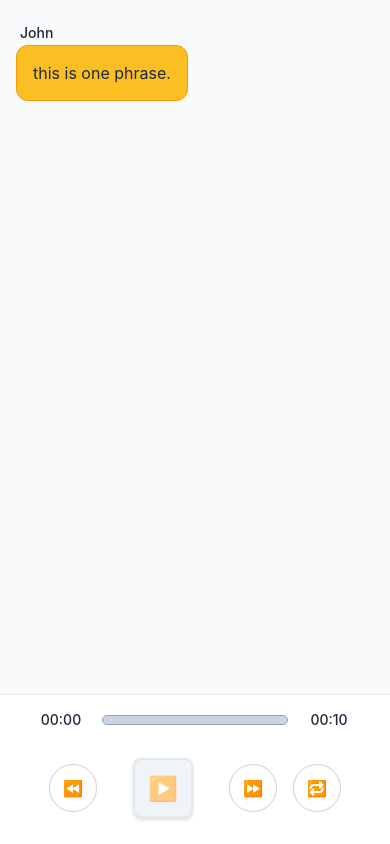
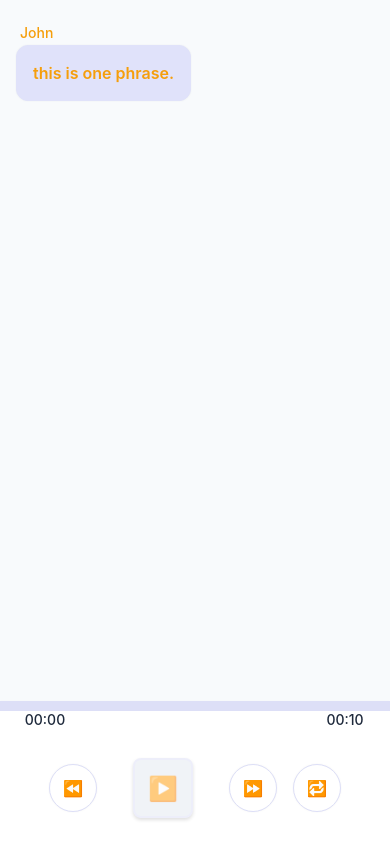
Before and after one commit to haris18896/AudioToChat, a React Native app: screen / in a window 390 px wide. Built offline with nearby package versions, Linux system fonts and the light colour scheme.

Commit message:
design has been set

```diff
--- a/src/@core/infrustructure/theme.ts
+++ b/src/@core/infrustructure/theme.ts
@@ -24,7 +24,7 @@ export const colors = {
   },
   border: {
     light: '#E2E8F0',
-    medium: '#CBD5E1',
+    medium: '#DDDFF7',
     dark: '#94A3B8',
   },
   status: {
--- a/src/components/MediaPlayer.tsx
+++ b/src/components/MediaPlayer.tsx
@@ -16,6 +16,7 @@ import {
   ControlButtonText,
   PlayPauseButtonText,
   MediaPlayerContainer,
+  MediaWrapper,
 } from '../styles/MediaPlayer';
 
 interface MediaPlayerProps {
@@ -35,20 +36,18 @@ const MediaPlayer: React.FC<MediaPlayerProps> = ({
   onTogglePlayPause,
 }) => {
   return (
+    <MediaWrapper>
+      <ProgressBar>
+        <ProgressFill
+          progress={
+            calculateProgress(audioPlayer.currentTime, audioPlayer.totalTime) *
+            100
+          }
+        />
+      </ProgressBar>
       <MediaPlayerContainer>
         <ProgressContainer>
           <ProgressText>{formatTime(audioPlayer.currentTime)}</ProgressText>
-
-        <ProgressBar>
-          <ProgressFill
-            progress={
-              calculateProgress(
-                audioPlayer.currentTime,
-                audioPlayer.totalTime,
-              ) * 100
-            }
-          />
-        </ProgressBar>
 
           <ProgressText>{formatTime(audioPlayer.totalTime)}</ProgressText>
         </ProgressContainer>
@@ -67,7 +66,10 @@ const MediaPlayer: React.FC<MediaPlayerProps> = ({
             </PlayPauseButtonText>
           </PlayPauseButton>
 
-        <ControlButton onPress={onFastForward} disabled={!audioPlayer.isLoaded}>
+          <ControlButton
+            onPress={onFastForward}
+            disabled={!audioPlayer.isLoaded}
+          >
             <ControlButtonText>⏩</ControlButtonText>
           </ControlButton>
 
@@ -76,6 +78,7 @@ const MediaPlayer: React.FC<MediaPlayerProps> = ({
           </ControlButton>
         </ControlsContainer>
       </MediaPlayerContainer>
+    </MediaWrapper>
   );
 };
 
--- a/src/components/Message.tsx
+++ b/src/components/Message.tsx
@@ -86,7 +86,13 @@ const Message: React.FC<MessageProps> = ({ message }) => {
     <Animated.View style={[animationStyles]}>
       <Animated.View style={highlightStyles}>
         <MessageContainer align={align}>
-          <SenderName sender={message.sender}>{senderName}</SenderName>
+          <SenderName
+            isCurrent={message.isCurrent}
+            isHighlighted={message.isHighlighted}
+            sender={message.sender}
+          >
+            {senderName}
+          </SenderName>
           <MessageBubble
             sender={message.sender}
             isHighlighted={message.isHighlighted}
--- a/src/styles/MediaPlayer.ts
+++ b/src/styles/MediaPlayer.ts
@@ -6,16 +6,17 @@ import {
   borderRadius,
 } from '../@core/infrustructure/theme';
 
-export const MediaPlayerContainer = styled.View`
-  background-color: ${colors.background.primary};
-  padding: ${spacing.md}px;
-  border-top-width: 1px;
-  border-top-color: ${colors.border.light};
+export const MediaWrapper = styled.View`
+  elevation: 1;
   shadow-color: ${colors.text.primary};
   shadow-offset: 0px 2px;
   shadow-opacity: 0.05;
   shadow-radius: 4px;
-  elevation: 1;
+`;
+
+export const MediaPlayerContainer = styled.View`
+  background-color: ${colors.background.primary};
+  padding-bottom: ${spacing.md}px;
 `;
 
 export const ControlsContainer = styled.View`
@@ -66,19 +67,17 @@ export const ProgressContainer = styled.View`
 
 export const ProgressBar = styled.View`
   height: 10px;
-  flex: 1;
+  overflow: hidden;
   background-color: ${colors.border.medium};
-  border-radius: ${borderRadius.round}px;
-  margin-horizontal: ${spacing.md}px;
-  overflow: hidden;
-  border: 1px solid ${colors.border.dark};
+  border: 1px solid ${colors.border.medium};
 `;
 
 export const ProgressFill = styled.View<{ progress: number }>`
-  height: 100%;
+  height: 10px;
   width: ${({ progress }: { progress: number }) => progress}%;
   background-color: ${colors.secondary.main};
-  border-radius: ${borderRadius.round}px;
+  border-top-right-radius: ${borderRadius.round}px;
+  border-bottom-right-radius: ${borderRadius.round}px;
 `;
 
 export const ProgressText = styled.Text`
--- a/src/styles/Message.ts
+++ b/src/styles/Message.ts
@@ -15,10 +15,18 @@ export const MessageContainer = styled.View<{ align: 'left' | 'right' }>`
   width: 100%;
 `;
 
-export const SenderName = styled.Text<{ sender: 'john' | 'jack' }>`
+export const SenderName = styled.Text<{
+  sender: 'john' | 'jack';
+  isHighlighted?: boolean;
+  isCurrent?: boolean;
+}>`
+  color: ${({ isHighlighted, isCurrent }) => {
+    if (isCurrent) return colors.secondary.main;
+    if (isHighlighted) return colors.secondary.main;
+    return colors.text.primary;
+  }};
   font-size: ${typography.fontSize.sm}px;
   font-weight: ${typography.fontWeight.medium};
-  color: ${colors.text.primary};
   margin-bottom: ${spacing.xs}px;
   margin-left: ${spacing.xs}px;
 `;
@@ -30,9 +38,9 @@ export const MessageBubble = styled.View<{
   isCurrent?: boolean;
 }>`
   background-color: ${({ isHighlighted, isSuggested, isCurrent }) => {
-    if (isCurrent) return colors.secondary.light;
-    if (isSuggested) return colors.secondary.light;
-    if (isHighlighted) return colors.secondary.light;
+    if (isCurrent) return colors.primary.main;
+    if (isSuggested) return colors.primary.main;
+    if (isHighlighted) return colors.primary.main;
     return colors.background.primary;
   }};
   padding-horizontal: ${spacing.md}px;
@@ -40,7 +48,7 @@ export const MessageBubble = styled.View<{
   border-radius: ${borderRadius.lg}px;
   border-width: 1px;
   border-color: ${({ isCurrent }) => {
-    if (isCurrent) return colors.secondary.main;
+    if (isCurrent) return colors.primary.main;
     return colors.border.light;
   }};
   ${shadows.sm}
@@ -51,9 +59,14 @@ export const MessageBubble = styled.View<{
 export const MessageText = styled.Text<{
   sender: 'john' | 'jack';
   isCurrent?: boolean;
+  isHighlighted?: boolean;
 }>`
   font-size: ${typography.fontSize.md}px;
-  font-weight: ${typography.fontWeight.normal};
-  color: ${colors.text.primary};
+  font-weight: ${typography.fontWeight.semibold};
+  color: ${({ isCurrent, isHighlighted }) => {
+    if (isCurrent) return colors.secondary.main;
+    if (isHighlighted) return colors.secondary.main;
+    return colors.text.primary;
+  }};
   line-height: ${typography.lineHeight.normal * typography.fontSize.md}px;
 `;
```
Lines whose indentation alone changed are shown as unchanged.
